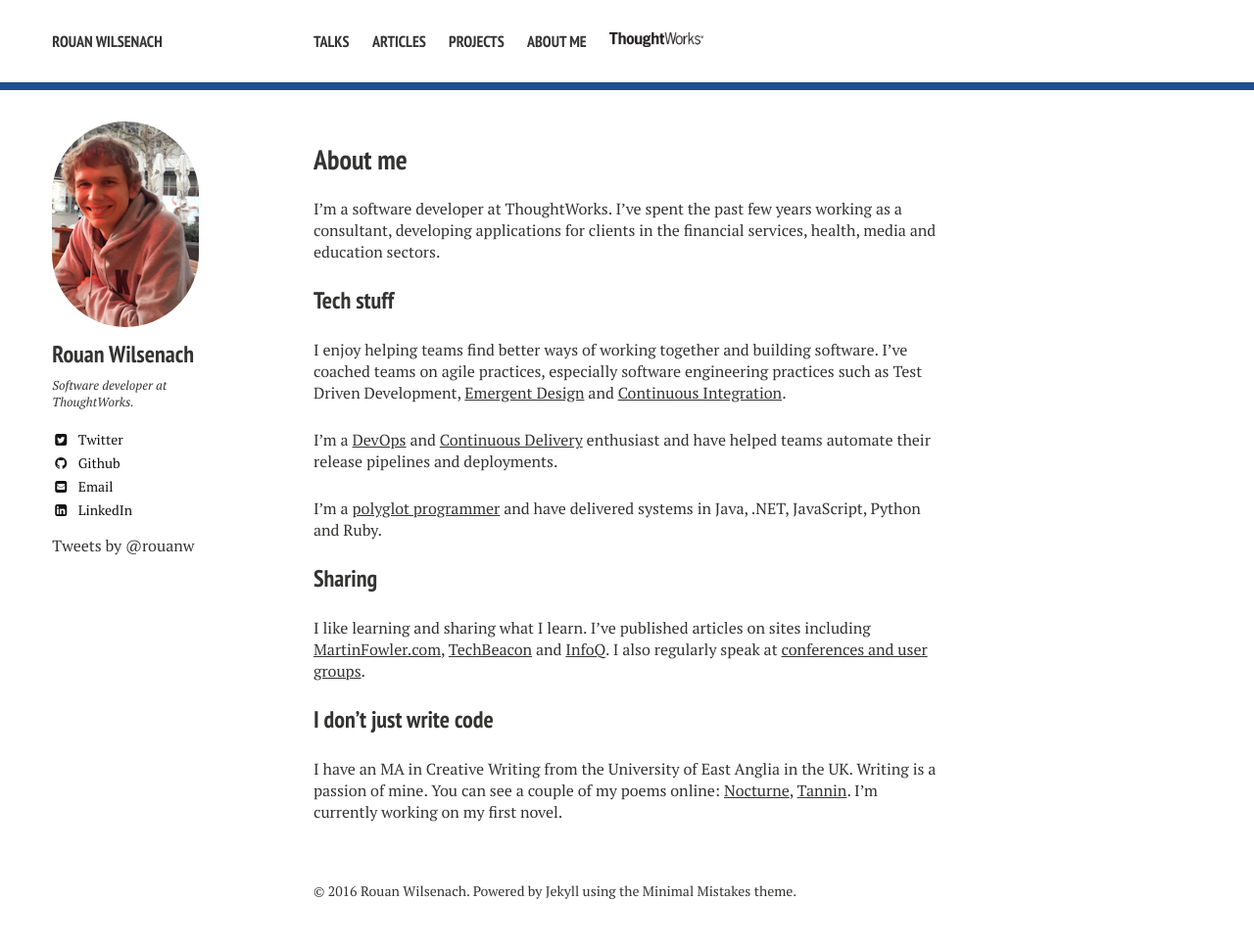
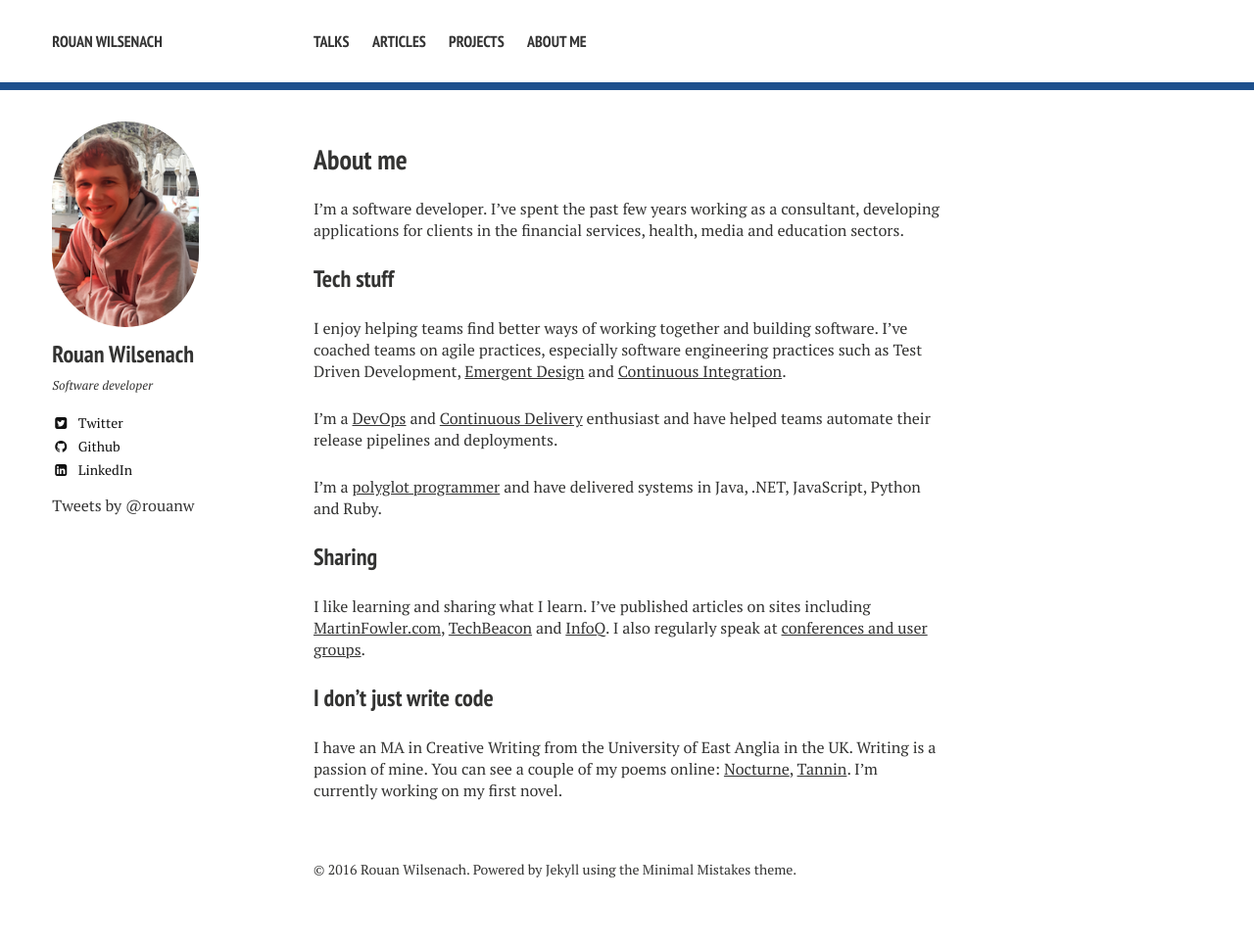
Before and after one commit to rouanw/rouanw.github.io, a Jekyll site: the page built from about/index.md, in a window 1280 px wide. Shown: the whole page at 98% size. Built offline with Jekyll 4.4.1, drawn with Linux system fonts in a browser that asks for light colours; nearby versions of some CDN libraries; some web fonts are replaced; comment, search, counter and statistics services are not loaded; after the commit the page ends 946 px from its top, so only the background shows below that.

Commit message:
removed some tw-specific content

```diff
--- a/_config.yml
+++ b/_config.yml
@@ -28,8 +28,8 @@ kramdown:
 owner:
   name: Rouan Wilsenach
   avatar: rouan.png
-  bio: "Software developer at ThoughtWorks."
-  email: rmw@thoughtworks.com
+  bio: "Software developer"
+  email: #rmw@thoughtworks.com
   disqus-shortname:
   twitter: rouanw
   facebook: #username
--- a/_data/navigation.yml
+++ b/_data/navigation.yml
@@ -11,6 +11,3 @@
 
 - title: About Me
   url: /about/
-
-- title: <img src="/images/tw-logo.png"/>
-  url: https://www.thoughtworks.com
--- a/about/index.md
+++ b/about/index.md
@@ -7,7 +7,7 @@ share: false
 
 ## About me
 
-I'm a software developer at ThoughtWorks. I've spent the past few years working as a consultant, developing applications for clients in the financial services, health, media and education sectors.
+I'm a software developer. I've spent the past few years working as a consultant, developing applications for clients in the financial services, health, media and education sectors.
 
 ### Tech stuff
 
```
